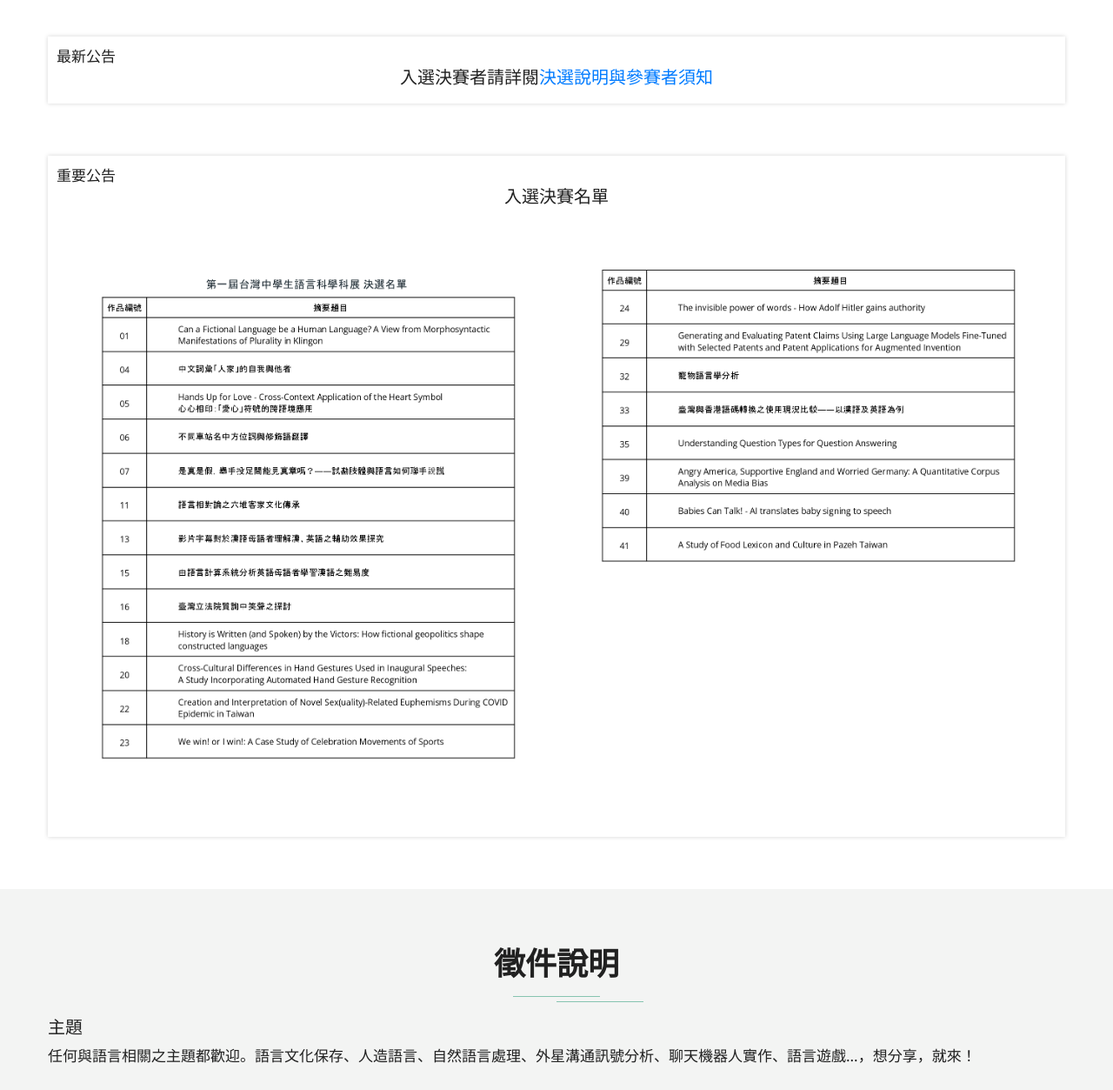
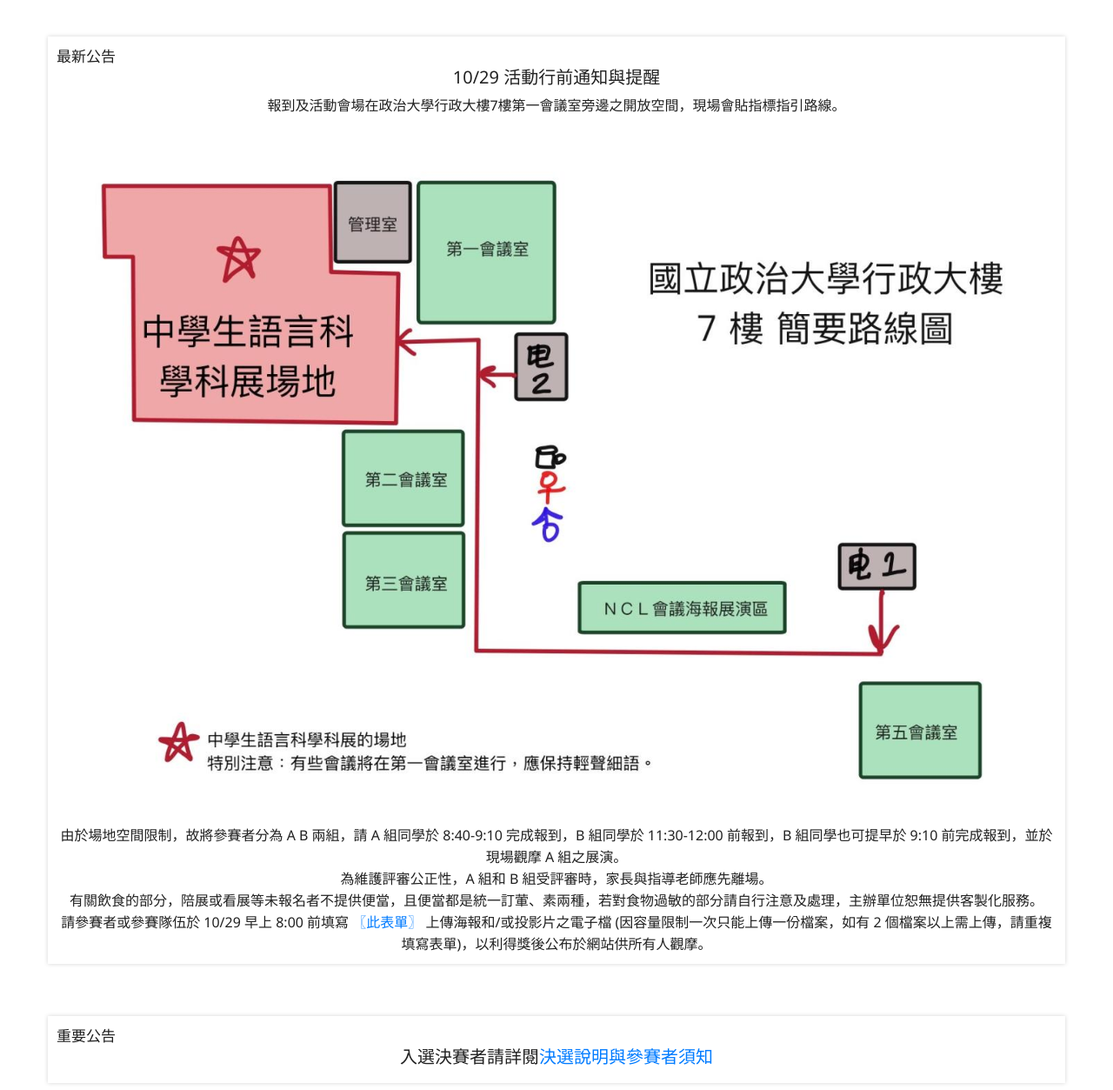
Before and after one commit to ioltw/scifair, a plain HTML site: page index.html in a window 1280 px wide. Shown: the part 1825-3078 px from the top of the page at 87% size. Drawn offline with Linux system fonts and the light colour scheme; files whose address does not match are found by name.

Commit message:
新增行前通知內容

```diff
--- a/index.html
+++ b/index.html
@@ -204,6 +204,24 @@
               <div class="col-md-12 col-lg-12 col-xs-12">
                   <div class="about-item Important">
                     <p class="justify"> 最新公告 </p>
+                    <h5>10/29 活動行前通知與提醒</h5>
+                      <ul>
+                          <li>報到及活動會場在政治大學行政大樓7樓第一會議室旁邊之開放空間，現場會貼指標指引路線。</li>
+                          <img class="img-fluid" src="assets/img/七樓簡圖.jpeg" alt="七樓簡圖">
+                          <li>由於場地空間限制，故將參賽者分為 A B 兩組，請 A 組同學於 8:40-9:10 完成報到，B 組同學於 11:30-12:00 前報到，B 組同學也可提早於 9:10 前完成報到，並於現場觀摩 A 組之展演。</li>
+                          <li>為維護評審公正性，A 組和 B 組受評審時，家長與指導老師應先離場。</li>
+                          <li>有關飲食的部分，陪展或看展等未報名者不提供便當，且便當都是統一訂葷、素兩種，若對食物過敏的部分請自行注意及處理，主辦單位恕無提供客製化服務。</li>
+                          <li>請參賽者或參賽隊伍於 10/29 早上 8:00 前填寫 <a href="https://forms.gle/y8wkQAeBi7zRC8Fj7">〖此表單〗</a> 上傳海報和/或投影片之電子檔 (因容量限制一次只能上傳一份檔案，如有 2 個檔案以上需上傳，請重複填寫表單)，以利得獎後公布於網站供所有人觀摩。</li>
+                      </ul>
+                  </div>
+                </div>
+
+            <div class="blankDiv"></div>
+            <div class="blankDiv"></div>
+
+              <div class="col-md-12 col-lg-12 col-xs-12">
+                  <div class="about-item Important">
+                    <p class="justify"> 重要公告 </p>
                     <h5>入選決賽者請詳閱<a href="SCIfairDetails.pdf">決選說明與參賽者須知</a></h5>
                   </div>
                 </div>
```
